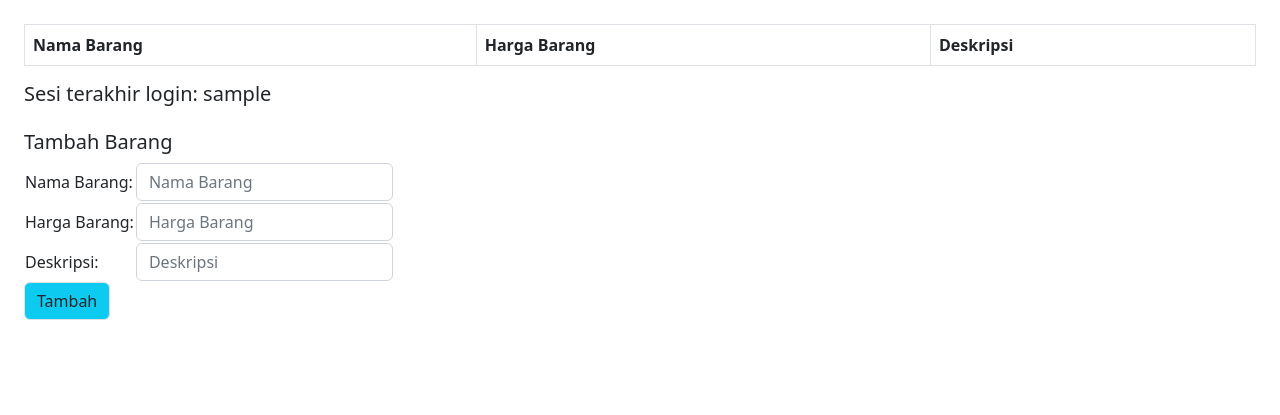
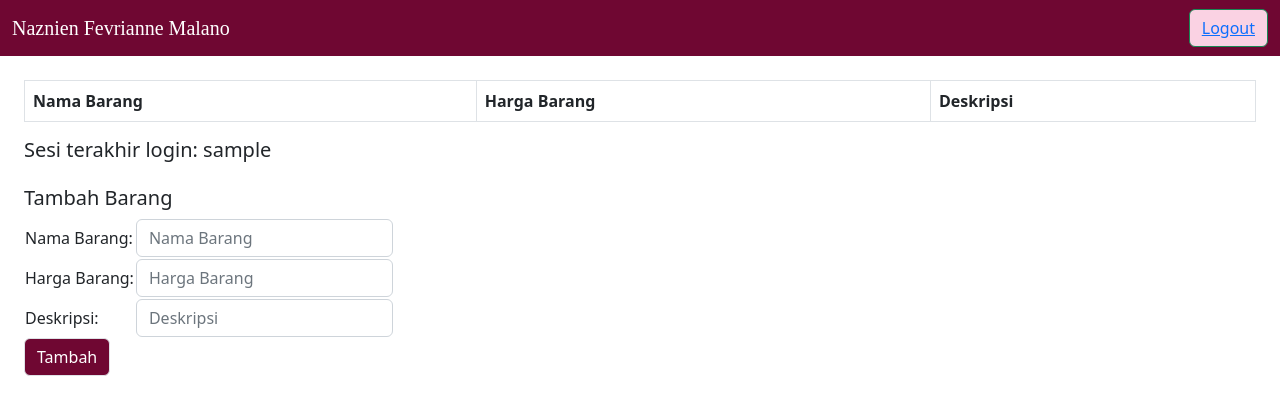
Before and after one commit to naznienfevrianne/lab1naz, a Django app: template wishlist/templates/wishlist_ajax.html in a window 1280 px wide. Shown: the top 415 px of the page. Run offline with Django 4.2, Linux system fonts and the light colour scheme; the template is opened without the code that fills it: most values are stand-ins (such as "Sample title", 1, 10 or a date in 2020); lists and menus that the app fills with data are empty.

Commit message:
editing lab5

```diff
--- a/wishlist/templates/wishlist.html
+++ b/wishlist/templates/wishlist.html
@@ -3,7 +3,7 @@
 <style>
     * {
         text-align: center;
-        vertical-align: middle;
+        vertical-align: middle
     }
     body {
         background-image: url(https://media.istockphoto.com/vectors/abstract-pink-background-geometric-texture-vector-id1199074776?b=1&k=20&m=1199074776&s=612x612&w=0&h=0afMKNkx2W1EQXuOrX8vSyaYIkISpYSJrUayTMWkjFM=);
--- a/wishlist/templates/wishlist_ajax.html
+++ b/wishlist/templates/wishlist_ajax.html
@@ -1,6 +1,7 @@
 {% extends 'base.html' %}
 
 {% block meta %}
+
 <link rel="stylesheet" href="https://cdn.jsdelivr.net/npm/bootstrap@5.2.1/dist/css/bootstrap.min.css">
 <script src="https://ajax.googleapis.com/ajax/libs/jquery/3.6.0/jquery.min.js"></script>
 <script>
@@ -67,6 +68,19 @@
 
 {% block content %}
 
+<nav class="navbar navbar-expand-lg" style="background-color: #6F0732;">
+  <div class="container-fluid">
+    <a class="navbar-brand" href="#" style="color: white; font-family: Poppins">Naznien Fevrianne Malano</a>
+    <button class="navbar-toggler" type="button" data-bs-toggle="collapse" data-bs-target="#navbarSupportedContent" aria-controls="navbarSupportedContent" aria-expanded="false" aria-label="Toggle navigation">
+      <span class="navbar-toggler-icon"></span>
+    </button>
+    <div class="collapse navbar-collapse" id="navbarSupportedContent">
+      <ul class="navbar-nav me-auto mb-2 mb-lg-0">
+      </ul>
+        <button class="btn btn-success" type="submit" style="background-color: #FAD2E3"><a href="{% url 'wishlist:logout' %}">Logout</a></button>
+    </div>
+  </div>
+</nav>
 
 <div class="p-4">
   <table class="table table-bordered">
@@ -77,7 +91,6 @@
       </tr>
   </table>
   <h5>Sesi terakhir login: {{ last_login }}</h5>
-
   <h5 class="mt-4">Tambah Barang</h5>
   <form method="POST" action="">
     {% csrf_token %}
@@ -96,7 +109,7 @@
       </tr>
       </table>
     </form>
-    <button id="add_wishlist" class="btn border rounded bg-info">Tambah</button>
+    <button id="add_wishlist" class="btn border rounded" style="background-color:#6F0732; color:white">Tambah</button>
 </div>
 
 {% endblock content %}
```
